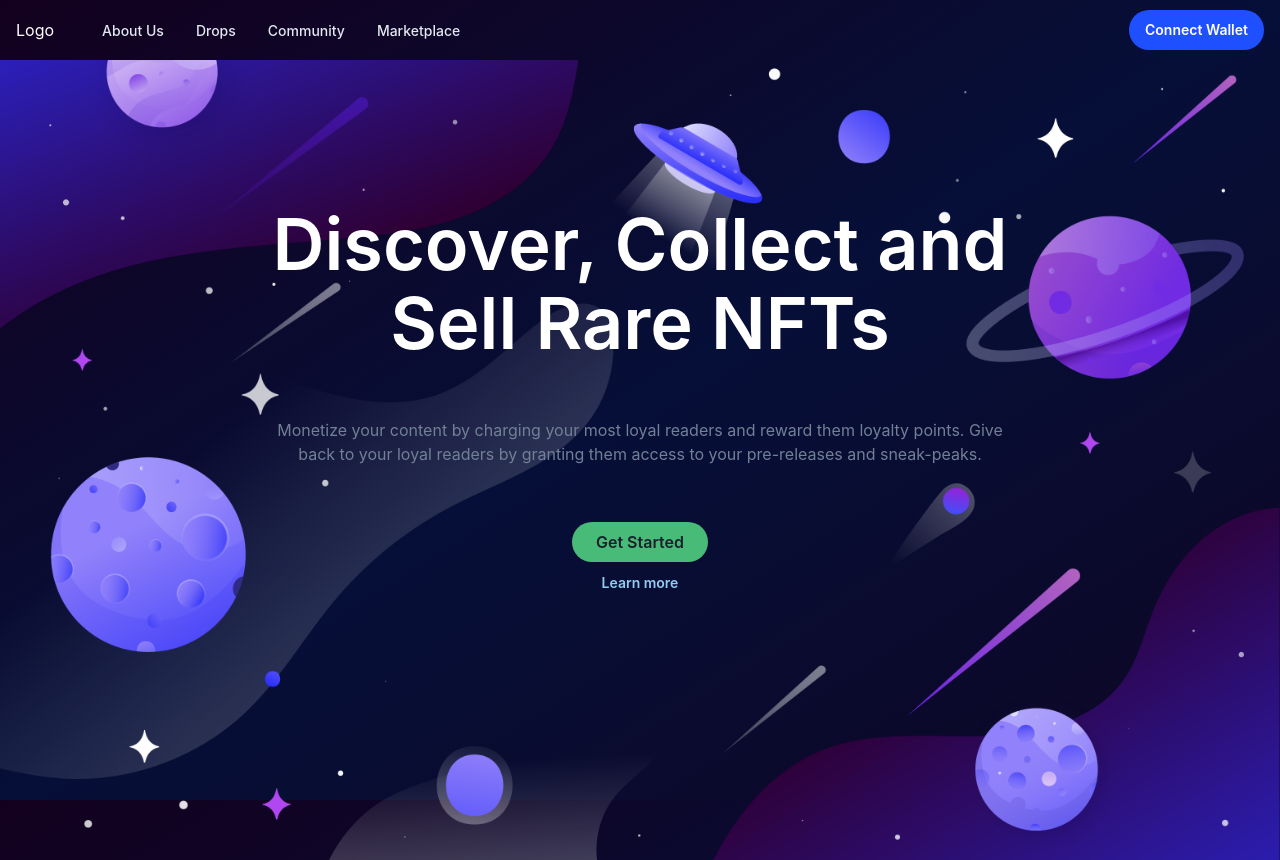
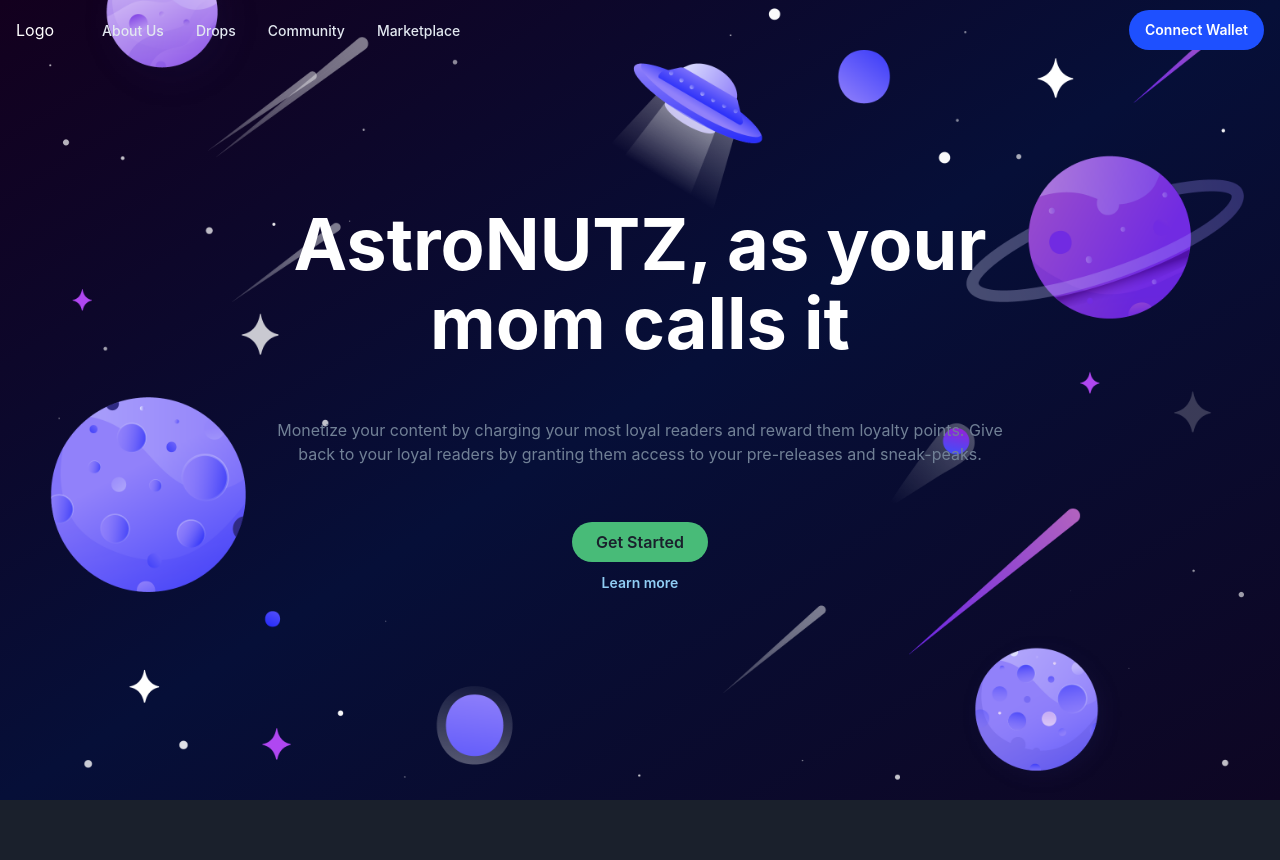
Before and after one commit to mrigankdoshy/astronutz, a React (Vite) app: page / in a window 1280 px wide. After the commit the page ends 800 px from the top, so only its background shows below. Built offline with nearby package versions, Linux system fonts and the light colour scheme.

Commit message:
Background image

```diff
--- a/src/App.tsx
+++ b/src/App.tsx
@@ -1,10 +1,17 @@
 import { Box } from '@chakra-ui/react';
+import BackgroundImage from './assets/hero.png';
 import NavBar from './components/navigation/NavBar';
 import HomePage from './pages/HomePage';
 
 function App(): JSX.Element {
   return (
-    <Box h="calc(100vh)">
+    <Box
+      backgroundImage={`url(${BackgroundImage})`}
+      backgroundPosition="center"
+      backgroundRepeat="no-repeat"
+      backgroundSize="cover"
+      height="calc(100vh)"
+    >
       <NavBar />
       <HomePage />
     </Box>
--- a/src/pages/Hero.tsx
+++ b/src/pages/Hero.tsx
@@ -1,16 +1,9 @@
 /* eslint-disable global-require */
 import { Box, Button, Container, Heading, Stack, Text } from '@chakra-ui/react';
-import BackgroundImage from '../assets/hero.png';
 
 export default function Hero() {
   return (
-    <Box
-      backgroundImage={`url(${BackgroundImage})`}
-      backgroundPosition="center"
-      backgroundRepeat="no-repeat"
-      backgroundSize="cover"
-      height="calc(100vh)"
-    >
+    <Box>
       <Container maxW="3xl">
         <Stack
           as={Box}
@@ -19,11 +12,11 @@ export default function Hero() {
           py={{ base: 20, md: 36 }}
         >
           <Heading
-            fontWeight={600}
+            fontWeight={650}
             fontSize={{ base: '2xl', sm: '4xl', md: '7xl' }}
             lineHeight="110%"
           >
-            Discover, Collect and Sell Rare NFTs <br />
+            AstroNUTZ, as your mom calls it <br />
           </Heading>
           <Text color="gray.500">
             Monetize your content by charging your most loyal readers and reward
```
Also changed, not shown: src/assets/hero.png.
